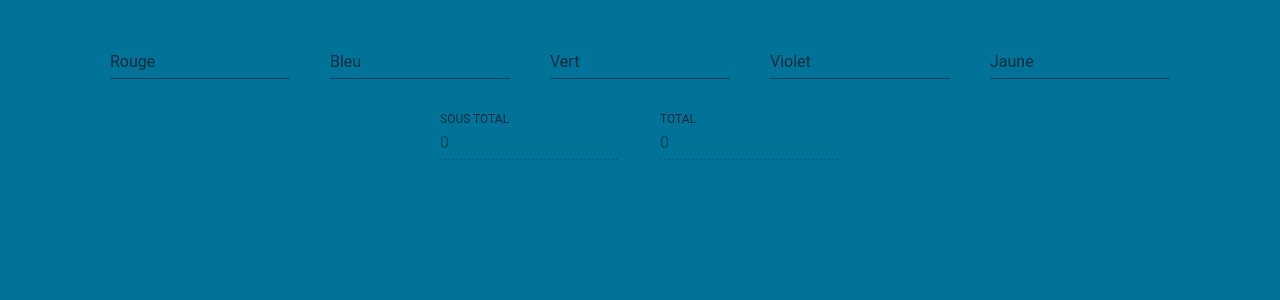
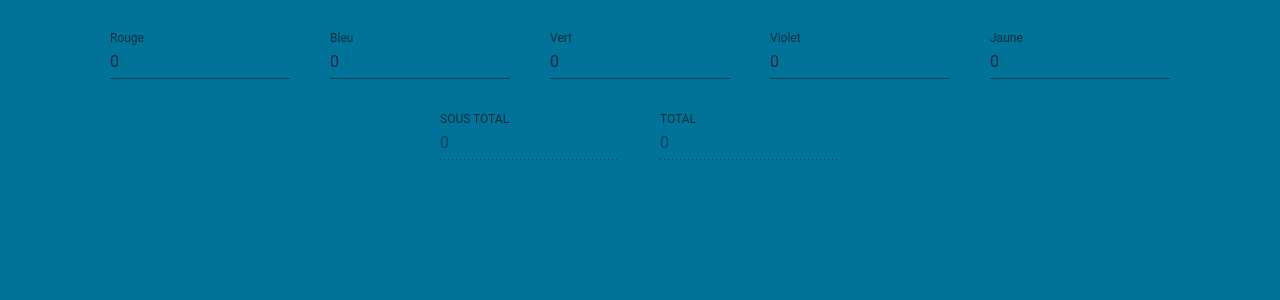
Before and after one commit to surlacolline/conspiracy-score-calculator, an Angular app: page /step1 in a window 1280 px wide. Shown: the top 300 px of the page. Built offline with nearby package versions, Linux system fonts and the light colour scheme.

Commit message:
Add reactive form and calcul score for color

```diff
--- a/src/app/app.module.ts
+++ b/src/app/app.module.ts
@@ -16,6 +16,7 @@ import { StepperScoreComponent } from './pages/stepper-score/stepper-score.compo
 import { SharedModule } from './shared/shared.module';
 import { ReactiveFormsModule } from '@angular/forms';
 import { PlayerComponent } from './pages/player/player.component';
+
 
 @NgModule({
   declarations: [
@@ -36,7 +37,7 @@ import { PlayerComponent } from './pages/player/player.component';
     ServiceWorkerModule.register('ngsw-worker.js', { enabled: environment.production }),
     SharedModule,
     ReactiveFormsModule
-  ], exports: [],
+  ], exports: [ReactiveFormsModule],
   providers: [],
   bootstrap: [AppComponent]
 })
--- a/src/app/core/models/player.model.ts
+++ b/src/app/core/models/player.model.ts
@@ -1,6 +1,6 @@
 export interface IPlayer {
-    Name: string,
-    Score: number
+    name: string,
+    score: number,
 };
 
 export interface IPlayers {
--- a/src/app/pages/color-score/color-score.component.html
+++ b/src/app/pages/color-score/color-score.component.html
@@ -1,33 +1,31 @@
-<!-- <form> -->
+<form [formGroup]="colorScore" novalidate>
     <mat-form-field appearance="standard">
         <mat-label>Rouge</mat-label>
-    <input #red matInput type="number" placeholder="score">
+        <input #red matInput formControlName="red" type="number" placeholder="score">
         <!-- <mat-icon matSuffix>sentiment_very_satisfied</mat-icon> -->
     </mat-form-field>
     <mat-form-field appearance="standard">
         <mat-label>Bleu</mat-label>
-    <input #blue matInput type="number" placeholder="score">
+        <input #blue matInput formControlName="blue" type="number" placeholder="score">
     </mat-form-field>
     <mat-form-field appearance="standard">
         <mat-label>Vert</mat-label>
-    <input #green matInput type="number" placeholder="score">
+        <input #green matInput formControlName="green" type="number" placeholder="score">
     </mat-form-field>
     <mat-form-field appearance="standard">
         <mat-label>Violet</mat-label>
-    <input matInput type="number" placeholder="score">
+        <input matInput formControlName="purple" type="number" placeholder="score">
     </mat-form-field>
     <mat-form-field appearance="standard">
         <mat-label>Jaune</mat-label>
-    <input matInput type="number" placeholder="score">
+        <input matInput formControlName="yellow" type="number" placeholder="score">
     </mat-form-field>
     <mat-form-field appearance="standard">
         <mat-label>SOUS TOTAL</mat-label>
-    <input disabled=true matInput type="number" placeholder="Placeholder"
-        [value]="getScore(red.value, blue.value, green.value)">
+        <input disabled=true matInput type="number" placeholder="Placeholder" [value]="getScore()">
     </mat-form-field>
     <mat-form-field appearance="standard">
         <mat-label>TOTAL</mat-label>
-    <input disabled=true matInput type="number" placeholder="Placeholder"
-        [value]="getScore(red.value, blue.value, green.value)">
+        <input disabled=true matInput type="number" placeholder="Placeholder" [value]="getScore()">
     </mat-form-field>
-<!-- </form> -->
+</form>
--- a/src/app/pages/color-score/color-score.component.ts
+++ b/src/app/pages/color-score/color-score.component.ts
@@ -1,4 +1,5 @@
 import { Component, OnInit } from '@angular/core';
+import { FormControl, FormGroup, Validators } from '@angular/forms';
 import { ScoreService } from 'src/app/core/score.service';
 
 @Component({
@@ -7,22 +8,30 @@ import { ScoreService } from 'src/app/core/score.service';
   styleUrls: ['./color-score.component.scss']
 })
 export class ColorScoreComponent implements OnInit {
+  colorScore: FormGroup;
 
   constructor(private scoreService: ScoreService) { }
 
   ngOnInit(): void {
+    this.colorScore = this.createFormGroup();
   }
+  createFormGroup() {
+    return new FormGroup({
+      blue: new FormControl(0, Validators.max(6)),
+      red: new FormControl(0, Validators.max(6)),
+      yellow: new FormControl(0, Validators.max(6)),
+      green: new FormControl(0, Validators.max(6)),
+      purple: new FormControl(0, Validators.max(6)),
+    });
+  }
+  getScore(): number {
 
-  getScore(red: string, blue: string, green: string): number {
+    let score = this.colorScore.controls['blue'].value +
+      this.colorScore.controls['red'].value +
+      this.colorScore.controls['yellow'].value +
+      this.colorScore.controls['green'].value +
+      this.colorScore.controls['purple'].value;
 
-    let n1 = parseInt(red, 10) || 0;
-    let n2 = parseInt(blue, 10) || 0;
-    let n3 = parseInt(green, 10) || 0;
-    let score = 0;
-    score = n1 + n2 + n3;
-    if (score == NaN) {
-      score = 0;
-    }
     this.scoreService.changeScore(score);
     return score;
   }
--- a/src/app/pages/list-player-scores/list-player-scores.component.ts
+++ b/src/app/pages/list-player-scores/list-player-scores.component.ts
@@ -8,7 +8,7 @@ import { IPlayer } from 'src/app/core/models/player.model';
   styleUrls: ['./list-player-scores.component.scss']
 })
 export class ListPlayerScoresComponent implements OnInit {
-  players: IPlayer[] = [{ Name: "Pierre", Score: 54 }, { Name: "Charles", Score: 10 }];
+  players: IPlayer[] = [{ name: "Pierre", score: 54 }, { name: "Charles", score: 10 }];
 
   constructor() { }
 
@@ -16,7 +16,7 @@ export class ListPlayerScoresComponent implements OnInit {
   }
 
   addPlayer(): void {
-    this.players.push({ Name: "Henri", Score: 54 });
+    this.players.push({ name: "Henri", score: 54 });
   }
 
 }
--- a/src/app/pages/player/player.component.ts
+++ b/src/app/pages/player/player.component.ts
@@ -1,4 +1,5 @@
 import { Component, Input, OnInit } from '@angular/core';
+import { FormControl, FormGroup } from '@angular/forms';
 import { IPlayer } from 'src/app/core/models/player.model';
 import { ScoreService } from 'src/app/core/score.service';
 
@@ -13,15 +14,19 @@ export class PlayerComponent implements OnInit {
   isShowStepper = false;
   score: number;
 
+
+
   constructor(private scoreService: ScoreService) { }
 
   ngOnInit(): void {
     if (!this.player) {
-      this.player = { Name: "pa", Score: 0 };
+      this.player = { name: "pa", score: 0 };
     }
 
-    this.scoreService.currentScore.subscribe(score => this.player.Score = score);
+
+    this.scoreService.currentScore.subscribe(score => this.player.score = score);
   }
+
 
 
   showStepper(): void {
```
Lines whose indentation alone changed are shown as unchanged.
